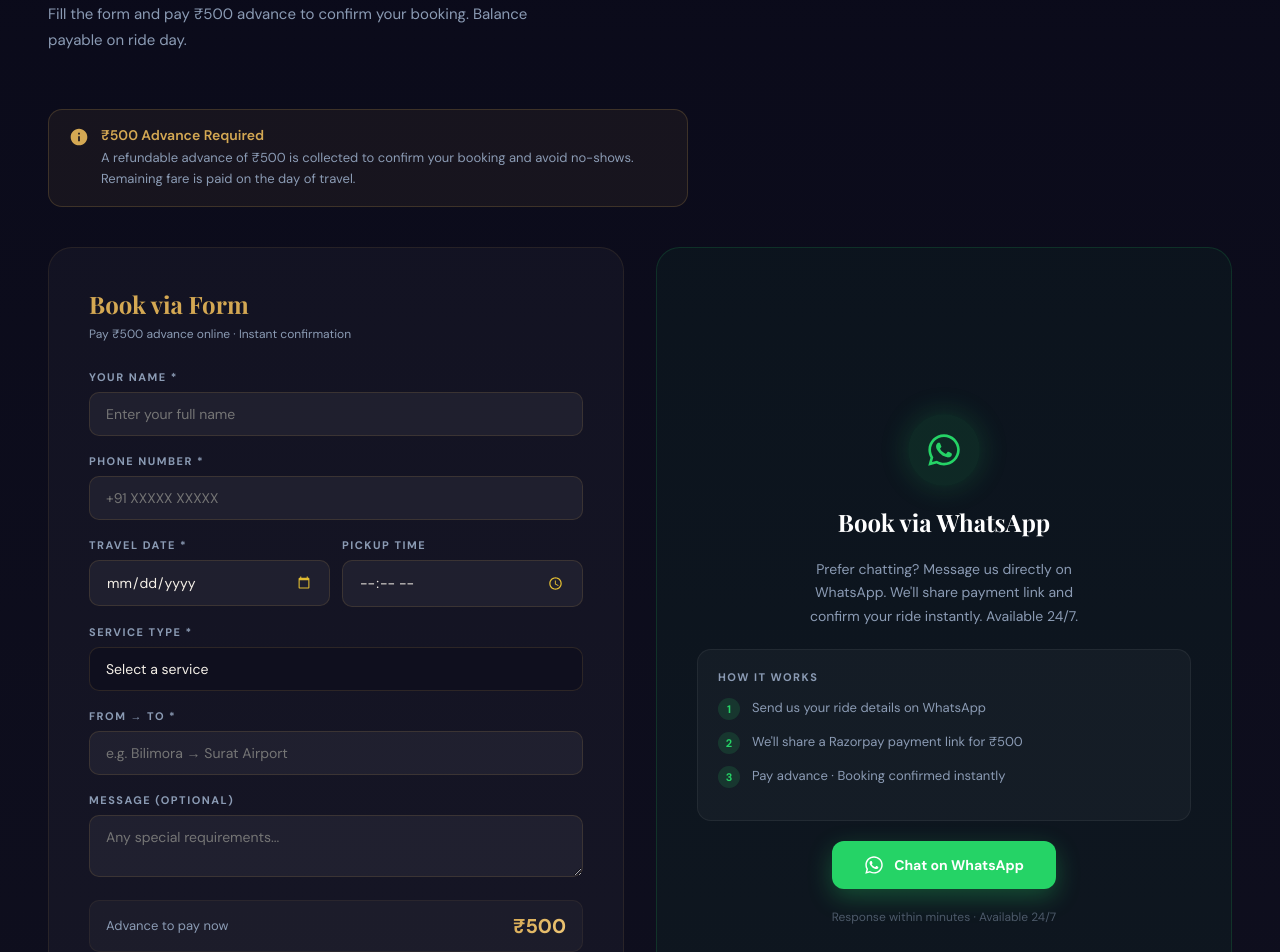
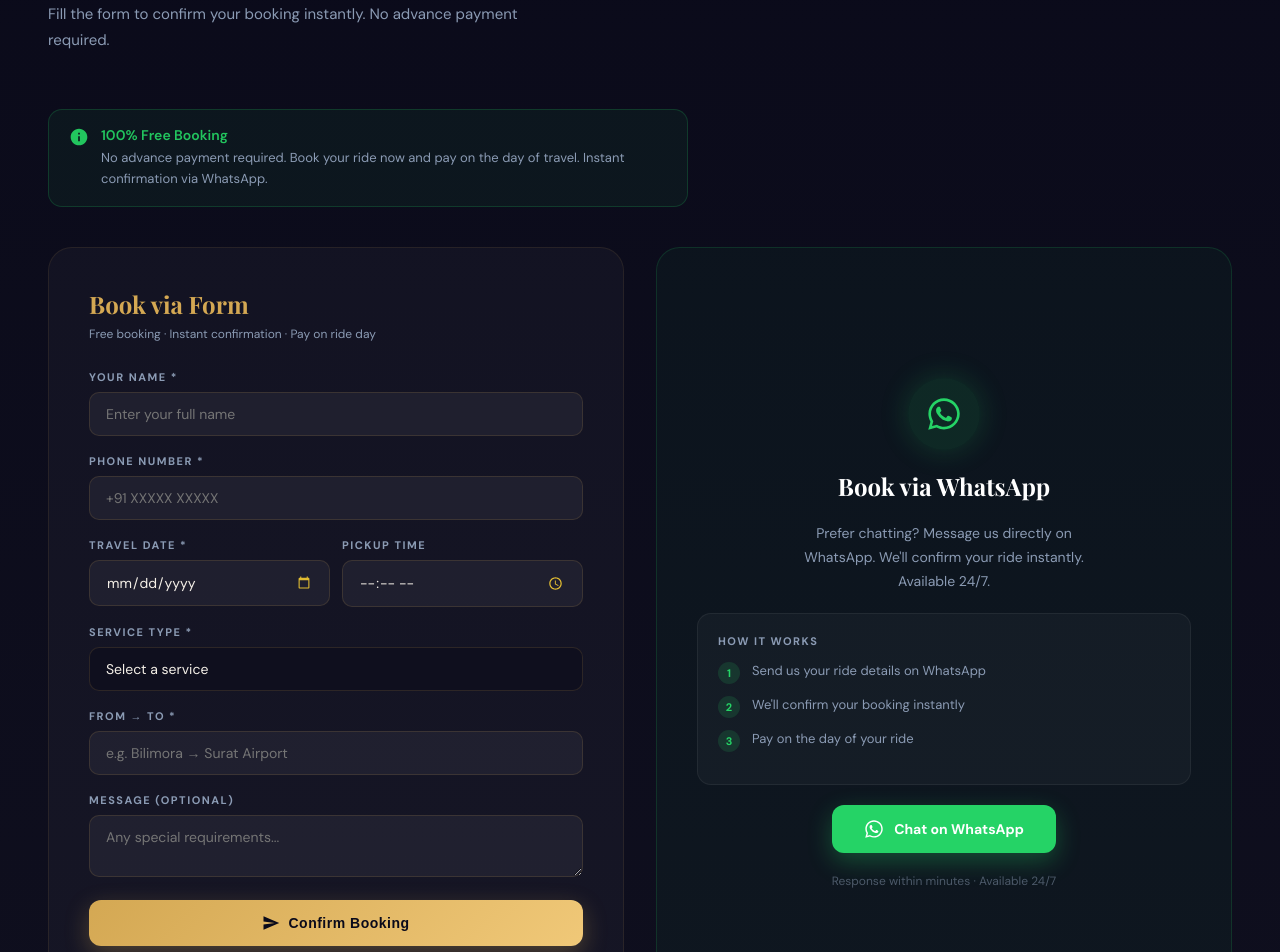
Before and after one commit to Alfiya-0111/Niklosafar, a React (Vite) app: page / in a window 1280 px wide. Shown: the part 3760-4712 px from the top of the page. Built offline with nearby package versions, Linux system fonts and the light colour scheme.

Commit message:
code update

```diff
--- a/src/components/Booking.jsx
+++ b/src/components/Booking.jsx
@@ -1,23 +1,11 @@
 import { useState } from "react";
 import { db } from "../firebase";
 import { ref, push, serverTimestamp } from "firebase/database";
-import { MdCreditCard, MdInfo } from "react-icons/md";
+import { MdSend, MdInfo } from "react-icons/md";
 import { FaWhatsapp } from "react-icons/fa";
 import { BsCheckCircleFill } from "react-icons/bs";
 
 const WHATSAPP_NUMBER = "919054270660"; // Admin number
-const RAZORPAY_KEY_ID = "rzp_test_ShJjqbkRwxYj4j";
-
-function loadRazorpayScript() {
-  return new Promise((resolve) => {
-    if (window.Razorpay) return resolve(true);
-    const script = document.createElement("script");
-    script.src = "https://checkout.razorpay.com/v1/checkout.js";
-    script.onload = () => resolve(true);
-    script.onerror = () => resolve(false);
-    document.body.appendChild(script);
-  });
-}
 
 function generateBookingId() {
   const chars = "ABCDEFGHIJKLMNOPQRSTUVWXYZ0123456789";
@@ -81,89 +69,47 @@ export default function Booking() {
     const err = validateForm();
     if (err) { setError(err); return; }
     setLoading(true);
-    const ok = await loadRazorpayScript();
-    if (!ok) {
-      setError("Failed to load payment gateway.");
-      setLoading(false);
-      return;
-    }
-    initiatePayment();
-  };
 
-  const initiatePayment = () => {
     const newBookingId = generateBookingId();
     setBookingId(newBookingId);
     const capturedForm = { ...form };
 
-    const options = {
-      key: RAZORPAY_KEY_ID,
-      amount: 50000,
-      currency: "INR",
-      name: "NikloSafar",
-      description: `Booking Advance — ${capturedForm.service}`,
-      prefill: { name: capturedForm.name, contact: capturedForm.phone },
-      notes: {
-        booking_id: newBookingId,
-        route: capturedForm.route,
-        service: capturedForm.service,
-        travel_date: capturedForm.date,
-      },
-      theme: { color: "#D4A853" },
-      modal: {
-        ondismiss: () => {
-          setLoading(false);
-          setStep("form");
-          setError("Payment cancelled. Please try again.");
-        },
-      },
-      handler: async (response) => {
-        await saveBookingToFirebase(newBookingId, response, capturedForm);
-      },
-    };
-
-    setStep("paying");
-    const razorpay = new window.Razorpay(options);
-    razorpay.on("payment.failed", (response) => {
-      setLoading(false);
-      setStep("form");
-      setError(`Payment failed: ${response.error.description}`);
-    });
-    razorpay.open();
-    setLoading(false);
-  };
-
-  const saveBookingToFirebase = async (bId, paymentResponse, capturedForm) => {
     try {
       await push(ref(db, "bookings"), {
-        bookingId: bId,
+        bookingId: newBookingId,
         ...capturedForm,
         time: capturedForm.time || "Not specified",
         message: capturedForm.message || "",
-        advancePaid: 500,
-        paymentId: paymentResponse.razorpay_payment_id,
-        paymentOrderId: paymentResponse.razorpay_order_id || "",
-        paymentSignature: paymentResponse.razorpay_signature || "",
+        advancePaid: 0,
+        paymentId: null,
+        paymentOrderId: null,
+        paymentSignature: null,
         status: "confirmed",
         createdAt: serverTimestamp(),
       });
     } catch (err) {
       console.error("Firebase error:", err);
+      setError("Booking save failed. Please try again.");
+      setLoading(false);
+      return;
     }
 
-    setBookingDetails({ ...capturedForm, paymentId: paymentResponse.razorpay_payment_id });
+    setBookingDetails({ ...capturedForm });
     setStep("success");
 
-    // 1. Admin ko WhatsApp notification
-    sendAdminWhatsApp(bId, paymentResponse.razorpay_payment_id, capturedForm);
+    // Admin ko WhatsApp notification
+    sendAdminWhatsApp(newBookingId, capturedForm);
 
-    // 2. Customer ko WhatsApp confirmation (1 second baad)
+    // Customer ko WhatsApp confirmation (1 second baad)
     setTimeout(() => {
-      sendCustomerWhatsApp(bId, capturedForm);
+      sendCustomerWhatsApp(newBookingId, capturedForm);
     }, 1000);
+
+    setLoading(false);
   };
 
   // Admin notification
-  const sendAdminWhatsApp = (bId, paymentId, f) => {
+  const sendAdminWhatsApp = (bId, f) => {
     const timeStr = f.time ? `%0A⏰ Pickup Time: ${f.time}` : "";
     const msgStr = f.message ? `%0A📝 Note: ${encodeURIComponent(f.message)}` : "";
 
@@ -179,8 +125,7 @@ export default function Booking() {
       `🛣️ Route: ${encodeURIComponent(f.route)}%0A` +
       `🚘 Service: ${encodeURIComponent(f.service)}` +
       `${msgStr}%0A%0A` +
-      `💰 Advance Paid: ₹500%0A` +
-      `🔖 Payment ID: ${paymentId}%0A%0A` +
+      `💰 Advance Paid: ₹0 (Free Booking)%0A%0A` +
       `✅ Please confirm this booking with the customer.`;
 
     window.open(`https://wa.me/${WHATSAPP_NUMBER}?text=${text}`, "_blank");
@@ -207,7 +152,7 @@ export default function Booking() {
       `🛣️ Route: ${encodeURIComponent(f.route)}%0A` +
       `🚘 Service: ${encodeURIComponent(f.service)}` +
       `${msgStr}%0A%0A` +
-      `💰 Advance Paid: ₹500%0A%0A` +
+      `💰 Advance Paid: ₹0%0A%0A` +
       `Koi sawaal ho toh hume is number pe WhatsApp karein.%0A` +
       `Dhanyawad for choosing NikloSafar! 🚗✨`;
 
@@ -267,15 +212,15 @@ export default function Booking() {
         </h2>
         <div style={{ width: 56, height: 3, background: "linear-gradient(90deg, #D4A853, #F0C878)", borderRadius: 2, marginBottom: 16 }} />
         <p style={{ color: "#8B9BB4", fontSize: 15, maxWidth: 480, lineHeight: 1.7 }}>
-          Fill the form and pay ₹500 advance to confirm your booking. Balance payable on ride day.
+          Fill the form to confirm your booking instantly. No advance payment required.
         </p>
       </div>
 
-      {/* Advance notice */}
+      {/* Free booking notice */}
       <div style={{
         marginBottom: 40,
-        background: "rgba(212,168,83,0.06)",
-        border: "1px solid rgba(212,168,83,0.2)",
+        background: "rgba(34,197,94,0.06)",
+        border: "1px solid rgba(34,197,94,0.2)",
         borderRadius: 14,
         padding: "16px 20px",
         display: "flex",
@@ -283,11 +228,11 @@ export default function Booking() {
         gap: 12,
         maxWidth: 640,
       }}>
-        <MdInfo size={20} color="#D4A853" style={{ marginTop: 1, flexShrink: 0 }} />
+        <MdInfo size={20} color="#22c55e" style={{ marginTop: 1, flexShrink: 0 }} />
         <div>
-          <p style={{ color: "#D4A853", fontSize: 14, fontWeight: 600, marginBottom: 4 }}>₹500 Advance Required</p>
+          <p style={{ color: "#22c55e", fontSize: 14, fontWeight: 600, marginBottom: 4 }}>100% Free Booking</p>
           <p style={{ color: "#8B9BB4", fontSize: 13, lineHeight: 1.6 }}>
-            A refundable advance of ₹500 is collected to confirm your booking and avoid no-shows. Remaining fare is paid on the day of travel.
+            No advance payment required. Book your ride now and pay on the day of travel. Instant confirmation via WhatsApp.
           </p>
         </div>
       </div>
@@ -307,7 +252,7 @@ export default function Booking() {
                 Book via Form
               </h3>
               <p style={{ color: "#8B9BB4", fontSize: 12, marginBottom: 28 }}>
-                Pay ₹500 advance online · Instant confirmation
+                Free booking · Instant confirmation · Pay on ride day
               </p>
 
               {error && (
@@ -388,25 +333,6 @@ export default function Booking() {
                   />
                 </div>
 
-                <div style={{
-                  background: "rgba(255,255,255,0.03)",
-                  border: "1px solid rgba(212,168,83,0.08)",
-                  borderRadius: 10,
-                  padding: "12px 16px",
-                  display: "flex",
-                  alignItems: "center",
-                  justifyContent: "space-between",
-                }}>
-                  <span style={{ color: "#8B9BB4", fontSize: 13 }}>Advance to pay now</span>
-                  <span style={{
-                    fontSize: 20, fontWeight: 700,
-                    background: "linear-gradient(135deg, #D4A853, #F0C878)",
-                    WebkitBackgroundClip: "text",
-                    WebkitTextFillColor: "transparent",
-                    backgroundClip: "text",
-                  }}>₹500</span>
-                </div>
-
                 <button type="submit" disabled={loading} style={{
                   width: "100%",
                   background: "linear-gradient(135deg, #D4A853, #F0C878)",
@@ -429,11 +355,11 @@ export default function Booking() {
                   onMouseEnter={e => { if (!loading) { e.currentTarget.style.transform = "translateY(-2px)"; e.currentTarget.style.boxShadow = "0 12px 35px rgba(212,168,83,0.45)"; } }}
                   onMouseLeave={e => { e.currentTarget.style.transform = "translateY(0)"; e.currentTarget.style.boxShadow = "0 8px 25px rgba(212,168,83,0.3)"; }}
                 >
-                  {loading ? "Loading Payment..." : (<><MdCreditCard size={18} /> Pay ₹500 &amp; Confirm Booking</>)}
+                  {loading ? "Processing..." : (<><MdSend size={18} /> Confirm Booking</>)}
                 </button>
 
                 <p style={{ textAlign: "center", color: "#8B9BB4", fontSize: 12 }}>
-                  Secured by Razorpay · UPI, Cards, NetBanking accepted
+                  No payment required · Pay on ride day
                 </p>
               </form>
             </>
@@ -482,7 +408,7 @@ export default function Booking() {
                     { label: "Route", value: bookingDetails.route },
                     { label: "Service", value: bookingDetails.service },
                     { label: "Date", value: bookingDetails.date },
-                    { label: "Advance Paid", value: "₹500 ✅" },
+                    { label: "Payment", value: "Pay on ride day" },
                   ].map(({ label, value }) => (
                     <div key={label} style={{
                       display: "flex",
@@ -563,7 +489,7 @@ export default function Booking() {
             Book via WhatsApp
           </h3>
           <p style={{ color: "#8B9BB4", fontSize: 14, lineHeight: 1.7, maxWidth: 280 }}>
-            Prefer chatting? Message us directly on WhatsApp. We'll share payment link and confirm your ride instantly. Available 24/7.
+            Prefer chatting? Message us directly on WhatsApp. We'll confirm your ride instantly. Available 24/7.
           </p>
 
           <div style={{
@@ -579,8 +505,8 @@ export default function Booking() {
             </p>
             {[
               "Send us your ride details on WhatsApp",
-              "We'll share a Razorpay payment link for ₹500",
-              "Pay advance · Booking confirmed instantly",
+              "We'll confirm your booking instantly",
+              "Pay on the day of your ride",
             ].map((s, i) => (
               <div key={i} style={{ display: "flex", alignItems: "flex-start", gap: 12, marginBottom: 12 }}>
                 <span style={{
@@ -591,7 +517,7 @@ export default function Booking() {
                   display: "flex", alignItems: "center", justifyContent: "center",
                   flexShrink: 0,
                 }}>{i + 1}</span>
-                <p style={{ color: "#8B9BB4", fontSize: 13, lineHeight: 1.5 }}>{s}</p>
+                <p style={{ color: "#8B9BB4", fontSize: 13, lineLine: 1.5 }}>{s}</p>
               </div>
             ))}
           </div>
```
